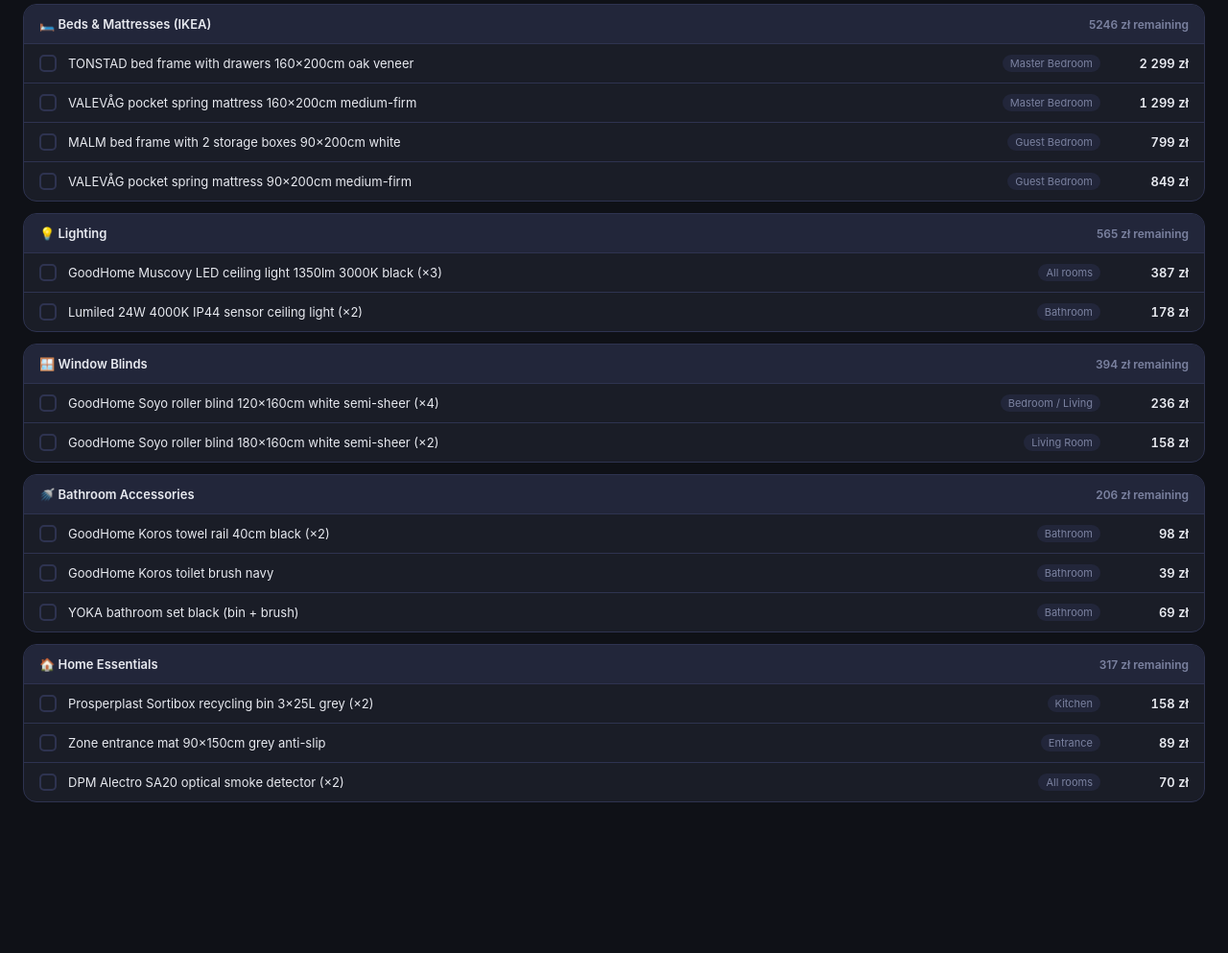
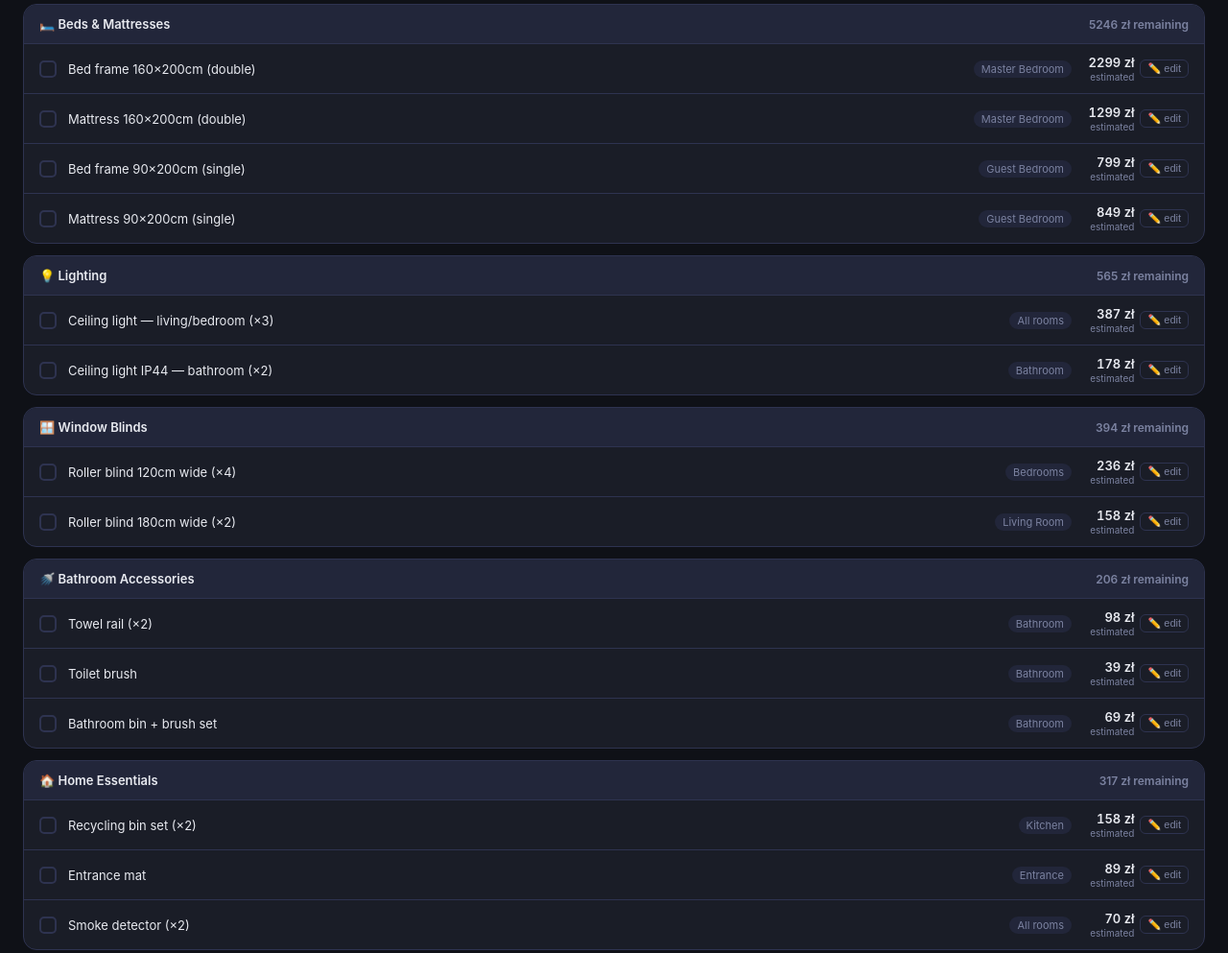
Before and after one commit to sherifrezkalla/renovation-dashboard, a website: page index.html in a window 1280 px wide. Shown: the part 4291-5284 px from the top of the page at 96% size. Before the commit the page ends 5163 px from the top, so only its background shows below. Drawn offline with nearby package versions, Linux system fonts and the light colour scheme.

Commit message:
Still to Buy: generic names + editable prices with localStorage

```diff
--- a/index.html
+++ b/index.html
@@ -268,120 +268,80 @@
   .tr-hidden { display: none; }
 
   /* ── Still to Buy ── */
-  .stb-section {
-    margin-top: 32px;
-  }
+  .stb-section { margin-top: 32px; }
   .stb-header {
-    display: flex;
-    align-items: center;
-    justify-content: space-between;
-    flex-wrap: wrap;
-    gap: 12px;
-    margin-bottom: 18px;
+    display: flex; align-items: center; justify-content: space-between;
+    flex-wrap: wrap; gap: 12px; margin-bottom: 18px;
   }
   .stb-header h2 { font-size: 17px; font-weight: 700; }
-  .stb-summary {
-    display: flex;
-    gap: 16px;
-    flex-wrap: wrap;
-  }
+  .stb-summary { display: flex; gap: 16px; flex-wrap: wrap; }
   .stb-pill {
-    background: var(--surface2);
-    border: 1px solid var(--border);
-    border-radius: 20px;
-    padding: 5px 14px;
-    font-size: 12px;
-    color: var(--muted);
+    background: var(--surface2); border: 1px solid var(--border);
+    border-radius: 20px; padding: 5px 14px; font-size: 12px; color: var(--muted);
   }
   .stb-pill span { color: var(--text); font-weight: 600; }
+  .stb-progress-bar {
+    height: 4px; background: var(--surface2); border-radius: 2px;
+    margin-bottom: 18px; overflow: hidden;
+  }
+  .stb-progress-fill {
+    height: 100%; background: #34d399; border-radius: 2px; transition: width 0.4s ease;
+  }
   .stb-group {
-    background: var(--surface);
-    border: 1px solid var(--border);
-    border-radius: 14px;
-    margin-bottom: 12px;
-    overflow: hidden;
+    background: var(--surface); border: 1px solid var(--border);
+    border-radius: 14px; margin-bottom: 12px; overflow: hidden;
   }
   .stb-group-header {
-    display: flex;
-    align-items: center;
-    justify-content: space-between;
-    padding: 12px 16px;
-    background: var(--surface2);
-    border-bottom: 1px solid var(--border);
-    font-size: 13px;
-    font-weight: 600;
+    display: flex; align-items: center; justify-content: space-between;
+    padding: 12px 16px; background: var(--surface2);
+    border-bottom: 1px solid var(--border); font-size: 13px; font-weight: 600;
   }
-  .stb-group-total {
-    font-size: 12px;
-    color: var(--muted);
-  }
+  .stb-group-total { font-size: 12px; color: var(--muted); }
   .stb-item {
-    display: flex;
-    align-items: center;
-    gap: 12px;
-    padding: 11px 16px;
-    border-bottom: 1px solid var(--border);
-    transition: background 0.15s;
-    cursor: pointer;
+    display: flex; align-items: center; gap: 12px;
+    padding: 11px 16px; border-bottom: 1px solid var(--border); transition: background 0.15s;
   }
   .stb-item:last-child { border-bottom: none; }
   .stb-item:hover { background: var(--surface2); }
-  .stb-item.done {
-    opacity: 0.45;
-  }
+  .stb-item.done { opacity: 0.4; }
   .stb-item.done .stb-name { text-decoration: line-through; color: var(--muted); }
   .stb-checkbox {
-    width: 18px; height: 18px;
-    border-radius: 5px;
-    border: 2px solid var(--border);
-    background: transparent;
-    flex-shrink: 0;
-    display: flex; align-items: center; justify-content: center;
-    transition: all 0.15s;
+    width: 18px; height: 18px; border-radius: 5px; border: 2px solid var(--border);
+    background: transparent; flex-shrink: 0; cursor: pointer;
+    display: flex; align-items: center; justify-content: center; transition: all 0.15s;
   }
-  .stb-item.done .stb-checkbox {
-    background: #34d399;
-    border-color: #34d399;
+  .stb-item.done .stb-checkbox { background: #34d399; border-color: #34d399; }
+  .stb-item.done .stb-checkbox::after { content: '✓'; color: #0f1117; font-size: 11px; font-weight: 700; }
+  .stb-name { flex: 1; font-size: 13px; cursor: default; }
+  .stb-room {
+    font-size: 11px; color: var(--muted); background: var(--surface2);
+    border-radius: 10px; padding: 2px 8px; white-space: nowrap; flex-shrink: 0;
   }
-  .stb-item.done .stb-checkbox::after {
-    content: '✓';
-    color: #0f1117;
-    font-size: 11px;
-    font-weight: 700;
-  }
-  .stb-name {
-    flex: 1;
-    font-size: 13px;
-  }
-  .stb-room {
-    font-size: 11px;
-    color: var(--muted);
-    background: var(--surface2);
-    border-radius: 10px;
-    padding: 2px 8px;
-    white-space: nowrap;
+  .stb-price-wrap {
+    display: flex; align-items: center; gap: 6px; flex-shrink: 0; min-width: 110px; justify-content: flex-end;
   }
   .stb-price {
-    font-size: 13px;
-    font-weight: 600;
-    font-variant-numeric: tabular-nums;
-    white-space: nowrap;
-    min-width: 80px;
-    text-align: right;
+    font-size: 13px; font-weight: 600; font-variant-numeric: tabular-nums;
+    white-space: nowrap; text-align: right; cursor: default;
   }
-  .stb-progress-bar {
-    height: 4px;
-    background: var(--surface2);
-    border-radius: 2px;
-    margin-bottom: 18px;
-    overflow: hidden;
+  .stb-suggested { font-size: 10px; color: var(--muted); display: block; text-align: right; margin-top: 1px; }
+  .stb-edit-btn {
+    background: none; border: 1px solid var(--border); border-radius: 6px;
+    color: var(--muted); font-size: 11px; padding: 2px 7px; cursor: pointer;
+    transition: all 0.15s; white-space: nowrap; flex-shrink: 0;
   }
-  .stb-progress-fill {
-    height: 100%;
-    background: #34d399;
-    border-radius: 2px;
-    transition: width 0.4s ease;
+  .stb-edit-btn:hover { border-color: var(--accent); color: var(--accent); }
+  .stb-price-input {
+    width: 90px; background: var(--surface2); border: 1px solid var(--accent);
+    border-radius: 6px; color: var(--text); font-size: 13px; font-weight: 600;
+    padding: 3px 8px; text-align: right; outline: none;
   }
+  .stb-save-btn {
+    background: var(--accent); border: none; border-radius: 6px;
+    color: #fff; font-size: 11px; padding: 3px 9px; cursor: pointer;
+    transition: opacity 0.15s; white-space: nowrap;
+  }
+  .stb-save-btn:hover { opacity: 0.8; }
 
   .table-footer {
     display: flex;
@@ -630,136 +590,13 @@
   <div class="stb-header">
     <h2>🛒 Still to Buy</h2>
     <div class="stb-summary">
-      <div class="stb-pill">Remaining: <span id="stbRemaining">6 728 zł</span></div>
-      <div class="stb-pill">Items left: <span id="stbCount">14</span></div>
-      <div class="stb-pill">≈ <span id="stbEur">€1 602</span></div>
+      <div class="stb-pill">Remaining: <span id="stbRemaining">—</span></div>
+      <div class="stb-pill">Items left: <span id="stbCount">—</span></div>
+      <div class="stb-pill">≈ <span id="stbEur">—</span></div>
     </div>
   </div>
   <div class="stb-progress-bar"><div class="stb-progress-fill" id="stbProgress" style="width:0%"></div></div>
-
-  <!-- IKEA Beds & Mattresses -->
-  <div class="stb-group">
-    <div class="stb-group-header">
-      <span>🛏️ Beds &amp; Mattresses (IKEA)</span>
-      <span class="stb-group-total" id="grp-beds-total">5 246 zł remaining</span>
-    </div>
-    <div class="stb-item" onclick="toggleSTB('bed1')" id="row-bed1">
-      <div class="stb-checkbox" id="chk-bed1"></div>
-      <div class="stb-name">TONSTAD bed frame with drawers 160×200cm oak veneer</div>
-      <div class="stb-room">Master Bedroom</div>
-      <div class="stb-price">2 299 zł</div>
-    </div>
-    <div class="stb-item" onclick="toggleSTB('bed2')" id="row-bed2">
-      <div class="stb-checkbox" id="chk-bed2"></div>
-      <div class="stb-name">VALEVÅG pocket spring mattress 160×200cm medium-firm</div>
-      <div class="stb-room">Master Bedroom</div>
-      <div class="stb-price">1 299 zł</div>
-    </div>
-    <div class="stb-item" onclick="toggleSTB('bed3')" id="row-bed3">
-      <div class="stb-checkbox" id="chk-bed3"></div>
-      <div class="stb-name">MALM bed frame with 2 storage boxes 90×200cm white</div>
-      <div class="stb-room">Guest Bedroom</div>
-      <div class="stb-price">799 zł</div>
-    </div>
-    <div class="stb-item" onclick="toggleSTB('bed4')" id="row-bed4">
-      <div class="stb-checkbox" id="chk-bed4"></div>
-      <div class="stb-name">VALEVÅG pocket spring mattress 90×200cm medium-firm</div>
-      <div class="stb-room">Guest Bedroom</div>
-      <div class="stb-price">849 zł</div>
-    </div>
-  </div>
-
-  <!-- Lighting -->
-  <div class="stb-group">
-    <div class="stb-group-header">
-      <span>💡 Lighting</span>
-      <span class="stb-group-total" id="grp-light-total">565 zł remaining</span>
-    </div>
-    <div class="stb-item" onclick="toggleSTB('light1')" id="row-light1">
-      <div class="stb-checkbox" id="chk-light1"></div>
-      <div class="stb-name">GoodHome Muscovy LED ceiling light 1350lm 3000K black (×3)</div>
-      <div class="stb-room">All rooms</div>
-      <div class="stb-price">387 zł</div>
-    </div>
-    <div class="stb-item" onclick="toggleSTB('light2')" id="row-light2">
-      <div class="stb-checkbox" id="chk-light2"></div>
-      <div class="stb-name">Lumiled 24W 4000K IP44 sensor ceiling light (×2)</div>
-      <div class="stb-room">Bathroom</div>
-      <div class="stb-price">178 zł</div>
-    </div>
-  </div>
-
-  <!-- Window Blinds -->
-  <div class="stb-group">
-    <div class="stb-group-header">
-      <span>🪟 Window Blinds</span>
-      <span class="stb-group-total" id="grp-blinds-total">394 zł remaining</span>
-    </div>
-    <div class="stb-item" onclick="toggleSTB('blind1')" id="row-blind1">
-      <div class="stb-checkbox" id="chk-blind1"></div>
-      <div class="stb-name">GoodHome Soyo roller blind 120×160cm white semi-sheer (×4)</div>
-      <div class="stb-room">Bedroom / Living</div>
-      <div class="stb-price">236 zł</div>
-    </div>
-    <div class="stb-item" onclick="toggleSTB('blind2')" id="row-blind2">
-      <div class="stb-checkbox" id="chk-blind2"></div>
-      <div class="stb-name">GoodHome Soyo roller blind 180×160cm white semi-sheer (×2)</div>
-      <div class="stb-room">Living Room</div>
-      <div class="stb-price">158 zł</div>
-    </div>
-  </div>
-
-  <!-- Bathroom Accessories -->
-  <div class="stb-group">
-    <div class="stb-group-header">
-      <span>🚿 Bathroom Accessories</span>
-      <span class="stb-group-total" id="grp-bathaccs-total">206 zł remaining</span>
-    </div>
-    <div class="stb-item" onclick="toggleSTB('bacc1')" id="row-bacc1">
-      <div class="stb-checkbox" id="chk-bacc1"></div>
-      <div class="stb-name">GoodHome Koros towel rail 40cm black (×2)</div>
-      <div class="stb-room">Bathroom</div>
-      <div class="stb-price">98 zł</div>
-    </div>
-    <div class="stb-item" onclick="toggleSTB('bacc2')" id="row-bacc2">
-      <div class="stb-checkbox" id="chk-bacc2"></div>
-      <div class="stb-name">GoodHome Koros toilet brush navy</div>
-      <div class="stb-room">Bathroom</div>
-      <div class="stb-price">39 zł</div>
-    </div>
-    <div class="stb-item" onclick="toggleSTB('bacc3')" id="row-bacc3">
-      <div class="stb-checkbox" id="chk-bacc3"></div>
-      <div class="stb-name">YOKA bathroom set black (bin + brush)</div>
-      <div class="stb-room">Bathroom</div>
-      <div class="stb-price">69 zł</div>
-    </div>
-  </div>
-
-  <!-- Home Essentials -->
-  <div class="stb-group">
-    <div class="stb-group-header">
-      <span>🏠 Home Essentials</span>
-      <span class="stb-group-total" id="grp-home-total">317 zł remaining</span>
-    </div>
-    <div class="stb-item" onclick="toggleSTB('home1')" id="row-home1">
-      <div class="stb-checkbox" id="chk-home1"></div>
-      <div class="stb-name">Prosperplast Sortibox recycling bin 3×25L grey (×2)</div>
-      <div class="stb-room">Kitchen</div>
-      <div class="stb-price">158 zł</div>
-    </div>
-    <div class="stb-item" onclick="toggleSTB('home2')" id="row-home2">
-      <div class="stb-checkbox" id="chk-home2"></div>
-      <div class="stb-name">Zone entrance mat 90×150cm grey anti-slip</div>
-      <div class="stb-room">Entrance</div>
-      <div class="stb-price">89 zł</div>
-    </div>
-    <div class="stb-item" onclick="toggleSTB('home3')" id="row-home3">
-      <div class="stb-checkbox" id="chk-home3"></div>
-      <div class="stb-name">DPM Alectro SA20 optical smoke detector (×2)</div>
-      <div class="stb-room">All rooms</div>
-      <div class="stb-price">70 zł</div>
-    </div>
-  </div>
+  <div id="stbGroups"></div>
 </div>
 
 <script>
@@ -986,75 +823,137 @@
 renderTable();
 
 // ── Still to Buy ──
-const stbItems = {
-  bed1:   { price: 2299, group: 'beds'     },
-  bed2:   { price: 1299, group: 'beds'     },
-  bed3:   { price:  799, group: 'beds'     },
-  bed4:   { price:  849, group: 'beds'     },
-  light1: { price:  387, group: 'light'    },
-  light2: { price:  178, group: 'light'    },
-  blind1: { price:  236, group: 'blinds'   },
-  blind2: { price:  158, group: 'blinds'   },
-  bacc1:  { price:   98, group: 'bathaccs' },
-  bacc2:  { price:   39, group: 'bathaccs' },
-  bacc3:  { price:   69, group: 'bathaccs' },
-  home1:  { price:  158, group: 'home'     },
-  home2:  { price:   89, group: 'home'     },
-  home3:  { price:   70, group: 'home'     },
-};
-const STB_TOTAL = Object.values(stbItems).reduce((s, i) => s + i.price, 0);
-const STB_KEY   = 'gdansk_stb_v1';
+const STB_KEY = 'gdansk_stb_v2';
+
+// Template items — name is generic, suggested is the estimated price from the planning sheet
+const stbTemplate = [
+  { group: '🛏️ Beds & Mattresses', items: [
+    { id:'bed1',   name:'Bed frame 160×200cm (double)',          room:'Master Bedroom', suggested:2299 },
+    { id:'bed2',   name:'Mattress 160×200cm (double)',           room:'Master Bedroom', suggested:1299 },
+    { id:'bed3',   name:'Bed frame 90×200cm (single)',           room:'Guest Bedroom',  suggested:799  },
+    { id:'bed4',   name:'Mattress 90×200cm (single)',            room:'Guest Bedroom',  suggested:849  },
+  ]},
+  { group: '💡 Lighting', items: [
+    { id:'light1', name:'Ceiling light — living/bedroom (×3)',   room:'All rooms',      suggested:387  },
+    { id:'light2', name:'Ceiling light IP44 — bathroom (×2)',    room:'Bathroom',       suggested:178  },
+  ]},
+  { group: '🪟 Window Blinds', items: [
+    { id:'blind1', name:'Roller blind 120cm wide (×4)',          room:'Bedrooms',       suggested:236  },
+    { id:'blind2', name:'Roller blind 180cm wide (×2)',          room:'Living Room',    suggested:158  },
+  ]},
+  { group: '🚿 Bathroom Accessories', items: [
+    { id:'bacc1',  name:'Towel rail (×2)',                       room:'Bathroom',       suggested:98   },
+    { id:'bacc2',  name:'Toilet brush',                          room:'Bathroom',       suggested:39   },
+    { id:'bacc3',  name:'Bathroom bin + brush set',              room:'Bathroom',       suggested:69   },
+  ]},
+  { group: '🏠 Home Essentials', items: [
+    { id:'home1',  name:'Recycling bin set (×2)',                room:'Kitchen',        suggested:158  },
+    { id:'home2',  name:'Entrance mat',                          room:'Entrance',       suggested:89   },
+    { id:'home3',  name:'Smoke detector (×2)',                   room:'All rooms',      suggested:70   },
+  ]},
+];
 
 function loadSTB() {
   try { return JSON.parse(localStorage.getItem(STB_KEY) || '{}'); } catch(e) { return {}; }
 }
-function saveSTB(state) {
-  localStorage.setItem(STB_KEY, JSON.stringify(state));
+function saveSTB(state) { localStorage.setItem(STB_KEY, JSON.stringify(state)); }
+
+function activePrice(id, suggested) {
+  const state = loadSTB();
+  return (state[id] && state[id].price != null) ? state[id].price : suggested;
 }
 
 function toggleSTB(id) {
   const state = loadSTB();
-  state[id] = !state[id];
+  if (!state[id]) state[id] = {};
+  state[id].done = !state[id].done;
+  saveSTB(state);
+  renderSTB();
+}
+
+function startEditPrice(id, suggested) {
+  event.stopPropagation();
+  const wrap = document.getElementById('price-wrap-' + id);
+  const ap   = activePrice(id, suggested);
+  wrap.innerHTML =
+    '<input class="stb-price-input" id="pinput-'+id+'" type="number" value="'+ap+'" min="0" step="1">' +
+    '<button class="stb-save-btn" onclick="savePrice(\''+id+'\','+suggested+')">Save</button>';
+  document.getElementById('pinput-' + id).focus();
+  document.getElementById('pinput-' + id).select();
+  document.getElementById('pinput-' + id)
+    .addEventListener('keydown', e => { if(e.key==='Enter') savePrice(id, suggested); if(e.key==='Escape') renderSTB(); });
+}
+
+function savePrice(id, suggested) {
+  const input = document.getElementById('pinput-' + id);
+  if (!input) return;
+  const val = parseFloat(input.value);
+  if (isNaN(val) || val < 0) return;
+  const state = loadSTB();
+  if (!state[id]) state[id] = {};
+  state[id].price = val;
   saveSTB(state);
   renderSTB();
 }
 
 function renderSTB() {
-  const state   = loadSTB();
-  let remaining = 0;
-  let doneCount = 0;
+  const state = loadSTB();
+  const container = document.getElementById('stbGroups');
+  let totalRemaining = 0, doneCount = 0, totalItems = 0;
 
-  for (const [id, meta] of Object.entries(stbItems)) {
-    const done = !!state[id];
-    const row  = document.getElementById('row-' + id);
-    if (row) row.classList.toggle('done', done);
-    if (!done) remaining += meta.price;
-    else doneCount++;
+  let html = '';
+  for (const grp of stbTemplate) {
+    let grpRemaining = 0;
+    let rowsHtml = '';
+
+    for (const item of grp.items) {
+      totalItems++;
+      const s      = state[item.id] || {};
+      const done   = !!s.done;
+      const ap     = (s.price != null) ? s.price : item.suggested;
+      const isCustom = s.price != null && s.price !== item.suggested;
+      if (done) doneCount++;
+      else grpRemaining += ap;
+
+      const priceDisplay = ap.toLocaleString('pl-PL') + ' zł';
+      const suggestedHint = isCustom
+        ? '<span class="stb-suggested">suggested: ' + item.suggested.toLocaleString('pl-PL') + ' zł</span>'
+        : '<span class="stb-suggested">estimated</span>';
+
+      rowsHtml += `
+        <div class="stb-item${done?' done':''}" id="row-${item.id}">
+          <div class="stb-checkbox" onclick="toggleSTB('${item.id}')" id="chk-${item.id}"></div>
+          <div class="stb-name">${item.name}</div>
+          <div class="stb-room">${item.room}</div>
+          <div class="stb-price-wrap" id="price-wrap-${item.id}">
+            <div>
+              <div class="stb-price">${priceDisplay}</div>
+              ${suggestedHint}
+            </div>
+            <button class="stb-edit-btn" onclick="startEditPrice('${item.id}',${item.suggested})">✏️ edit</button>
+          </div>
+        </div>`;
+    }
+
+    totalRemaining += grpRemaining;
+    html += `
+      <div class="stb-group">
+        <div class="stb-group-header">
+          <span>${grp.group}</span>
+          <span class="stb-group-total">${grpRemaining.toLocaleString('pl-PL')} zł remaining</span>
+        </div>
+        ${rowsHtml}
+      </div>`;
   }
 
-  const leftCount = Object.keys(stbItems).length - doneCount;
-  document.getElementById('stbRemaining').textContent =
-    remaining.toLocaleString('pl-PL') + ' zł';
+  container.innerHTML = html;
+
+  const leftCount = totalItems - doneCount;
+  document.getElementById('stbRemaining').textContent = totalRemaining.toLocaleString('pl-PL') + ' zł';
   document.getElementById('stbCount').textContent = leftCount;
-  document.getElementById('stbEur').textContent =
-    '€' + Math.round(remaining / 4.2).toLocaleString('pl-PL');
-
-  const pct = Math.round((doneCount / Object.keys(stbItems).length) * 100);
+  document.getElementById('stbEur').textContent = '€' + Math.round(totalRemaining / 4.2).toLocaleString('pl-PL');
+  const pct = totalItems ? Math.round((doneCount / totalItems) * 100) : 0;
   document.getElementById('stbProgress').style.width = pct + '%';
-
-  // group totals
-  const groups = { beds: 0, light: 0, blinds: 0, bathaccs: 0, home: 0 };
-  for (const [id, meta] of Object.entries(stbItems)) {
-    if (!state[id]) groups[meta.group] += meta.price;
-  }
-  const groupLabels = {
-    beds: 'grp-beds-total', light: 'grp-light-total',
-    blinds: 'grp-blinds-total', bathaccs: 'grp-bathaccs-total', home: 'grp-home-total'
-  };
-  for (const [grp, elId] of Object.entries(groupLabels)) {
-    const el = document.getElementById(elId);
-    if (el) el.textContent = groups[grp].toLocaleString('pl-PL') + ' zł remaining';
-  }
 }
 
 renderSTB();
```
